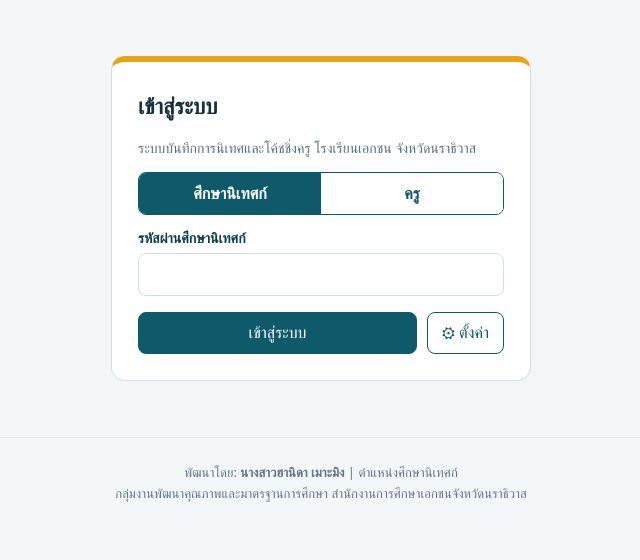
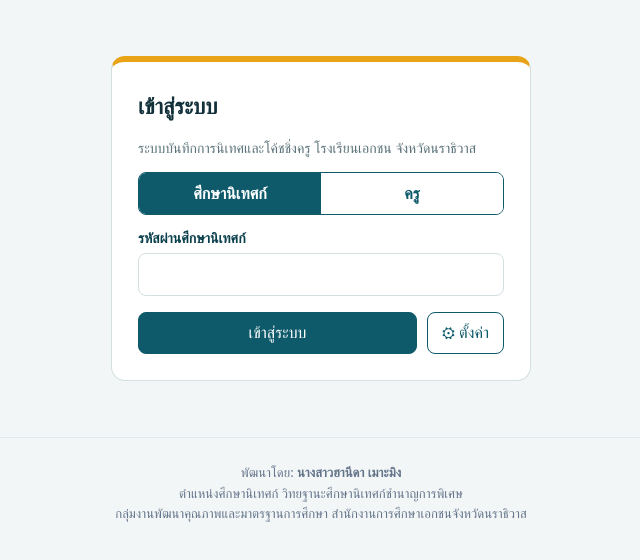
Before and after one commit to midakimi/HOTS-Classroom-Observation-Form-, a plain HTML site: page index.html in a window 1280 px wide. Shown: the whole page, without its empty margins (319-959 px from the left). Drawn offline with Linux system fonts and the light colour scheme; a web font is replaced by a local one.

Commit message:
index.html

```diff
--- a/index.html
+++ b/index.html
@@ -339,7 +339,7 @@ document.addEventListener('submit', e => { const f = e.target.dataset.f; if (!f)
 if (S) { render(); refresh(); } else render();
 </script>
 <footer style="text-align: center; padding: 24px 16px; margin-top: 32px; color: #64748b; font-size: 13px; border-top: 1px solid #e2e8f0; line-height: 1.6;">
-  พัฒนาโดย: <strong>นางสาวฮานิดา เมาะมิง</strong> | ตำแหน่งศึกษานิเทศก์<br>
+  พัฒนาโดย: <strong>นางสาวฮานีดา เมาะมิง</strong> <br> ตำแหน่งศึกษานิเทศก์ วิทยฐานะศึกษานิเทศก์ชำนาญการพิเศษ <br>
   กลุ่มงานพัฒนาคุณภาพและมาตรฐานการศึกษา สำนักงานการศึกษาเอกชนจังหวัดนราธิวาส
 </footer>
 </footer>
```
